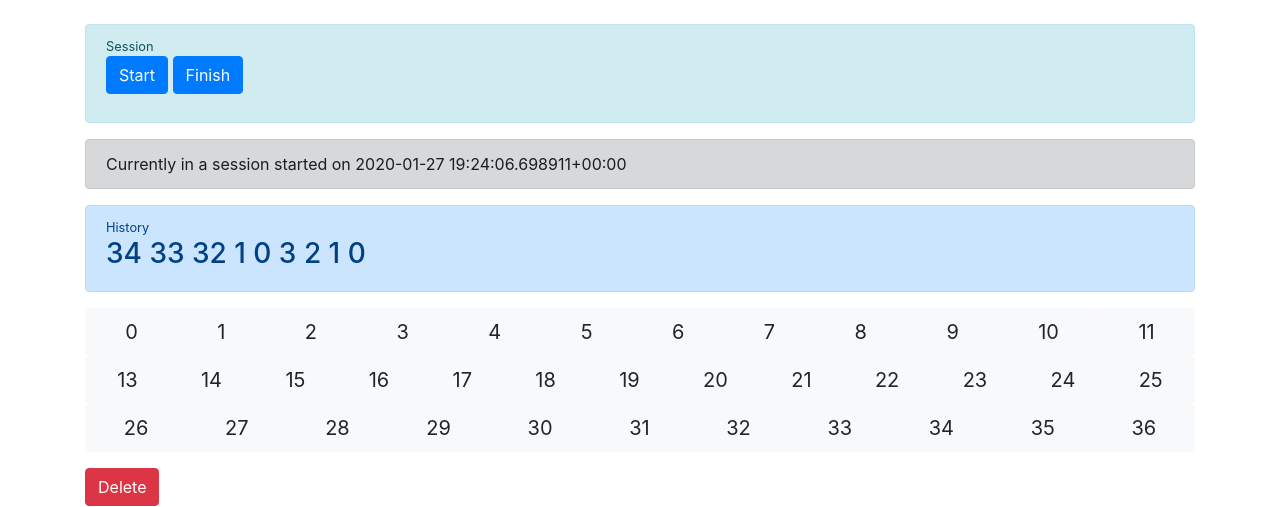
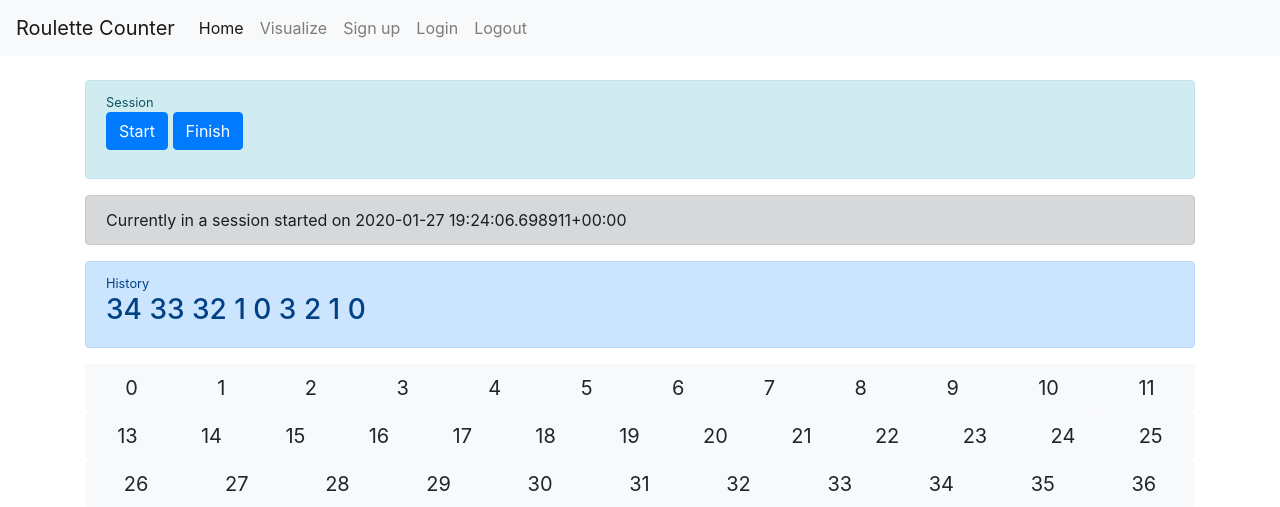
Before and after one commit to william-ma/roulettecounter, a Django app: page / in a window 1280 px wide. Shown: the top 507 px of the page. Run offline with Django 3.2, Linux system fonts and the light colour scheme; data comes from the database, SQL or seed files in the repository; some libraries are stand-ins or nearby versions.

Commit message:
Create a header html

```diff
--- /dev/null
+++ b/roulettecounter/templates/roulettecounter/header.html
@@ -0,0 +1,38 @@
+<head>
+  <!-- Bootstrap -->
+  <link rel="stylesheet" href="https://stackpath.bootstrapcdn.com/bootstrap/4.4.1/css/bootstrap.min.css" integrity="sha384-Vkoo8x4CGsO3+Hhxv8T/Q5PaXtkKtu6ug5TOeNV6gBiFeWPGFN9MuhOf23Q9Ifjh" crossorigin="anonymous">
+  <script src="https://code.jquery.com/jquery-3.4.1.slim.min.js" integrity="sha384-J6qa4849blE2+poT4WnyKhv5vZF5SrPo0iEjwBvKU7imGFAV0wwj1yYfoRSJoZ+n" crossorigin="anonymous"></script>
+  <script src="https://cdn.jsdelivr.net/npm/popper.js@1.16.0/dist/umd/popper.min.js" integrity="sha384-Q6E9RHvbIyZFJoft+2mJbHaEWldlvI9IOYy5n3zV9zzTtmI3UksdQRVvoxMfooAo" crossorigin="anonymous"></script>
+  <script src="https://stackpath.bootstrapcdn.com/bootstrap/4.4.1/js/bootstrap.min.js" integrity="sha384-wfSDF2E50Y2D1uUdj0O3uMBJnjuUD4Ih7YwaYd1iqfktj0Uod8GCExl3Og8ifwB6" crossorigin="anonymous"></script>
+</head>
+
+<body>
+  <nav class="navbar navbar-expand-lg navbar-light bg-light">
+    <a class="navbar-brand" href="/">Roulette Counter</a>
+    <button class="navbar-toggler" type="button" data-toggle="collapse" data-target="#navbarSupportedContent" aria-controls="navbarSupportedContent" aria-expanded="false" aria-label="Toggle navigation">
+      <span class="navbar-toggler-icon"></span>
+    </button>
+
+    <div class="collapse navbar-collapse" id="navbarSupportedContent">
+      <ul class="navbar-nav mr-auto">
+        <li class="nav-item active">
+          <a class="nav-link" href="#">Home <span class="sr-only">(current)</span></a>
+        </li>
+        <li class="nav-item">
+          <a class="nav-link" href="#">Visualize</a>
+        </li>
+        <li class="nav-item">
+          <a class="nav-link" href="#">Sign up</a>
+        </li>
+        <li class="nav-item">
+          <a class="nav-link" href="#">Login</a>
+        </li>
+        <li class="nav-item">
+          <a class="nav-link" href="#">Logout</a>
+        </li>
+      </ul>
+    </div>
+  </nav>
+
+{% block content %}{% endblock %}
+</body>
--- a/roulettecounter/templates/roulettecounter/home.html
+++ b/roulettecounter/templates/roulettecounter/home.html
@@ -1,12 +1,6 @@
-<head>
-  <!-- Bootstrap -->
-  <link rel="stylesheet" href="https://stackpath.bootstrapcdn.com/bootstrap/4.4.1/css/bootstrap.min.css" integrity="sha384-Vkoo8x4CGsO3+Hhxv8T/Q5PaXtkKtu6ug5TOeNV6gBiFeWPGFN9MuhOf23Q9Ifjh" crossorigin="anonymous">
-  <script src="https://code.jquery.com/jquery-3.4.1.slim.min.js" integrity="sha384-J6qa4849blE2+poT4WnyKhv5vZF5SrPo0iEjwBvKU7imGFAV0wwj1yYfoRSJoZ+n" crossorigin="anonymous"></script>
-  <script src="https://cdn.jsdelivr.net/npm/popper.js@1.16.0/dist/umd/popper.min.js" integrity="sha384-Q6E9RHvbIyZFJoft+2mJbHaEWldlvI9IOYy5n3zV9zzTtmI3UksdQRVvoxMfooAo" crossorigin="anonymous"></script>
-  <script src="https://stackpath.bootstrapcdn.com/bootstrap/4.4.1/js/bootstrap.min.js" integrity="sha384-wfSDF2E50Y2D1uUdj0O3uMBJnjuUD4Ih7YwaYd1iqfktj0Uod8GCExl3Og8ifwB6" crossorigin="anonymous"></script>
-</head>
+{% extends "roulettecounter/header.html" %}
 
-<body>
+{% block content %}
 <div class="container-sm">
   <br>
   <div class="alert alert-info" role="alert">
@@ -100,4 +94,4 @@
   <br>
   {% endfor %}
 </div>
-</body>
+{% endblock %}
```
Also changed, not shown: README.md. Lines whose indentation alone changed are shown as unchanged.
